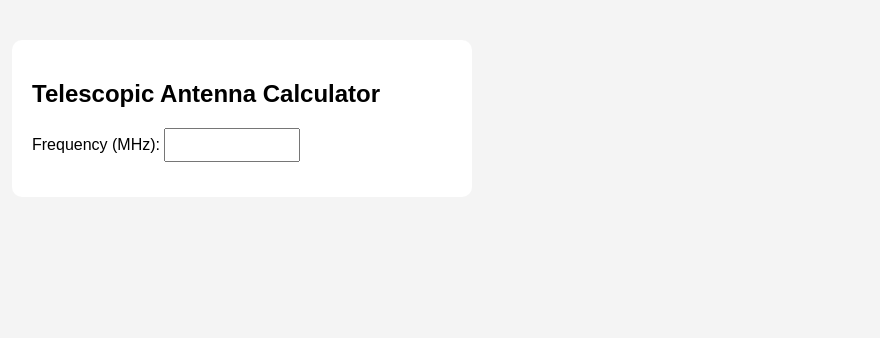
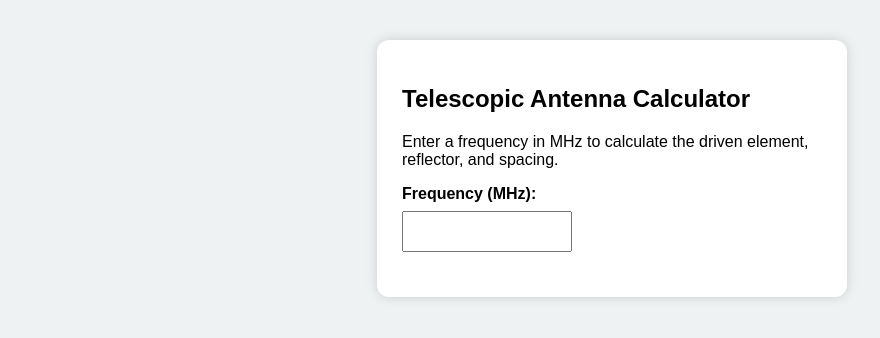
Before and after one commit to patautrey/Antenna_Calculator, a plain HTML site: page index.html in a window 1280 px wide. Shown: the whole page, without its empty margins (28-908 px from the left). Drawn offline with Linux system fonts and the light colour scheme.

Commit message:
Update index.html

```diff
--- a/index.html
+++ b/index.html
@@ -2,20 +2,42 @@
 <html>
 <head>
 <meta charset="UTF-8">
-<title>Telescopic Antenna Calculator</title>
+<title>Antenna Calculator</title>
 <style>
-    body { font-family: Arial; margin: 40px; background: #f4f4f4; }
-    .box { background: white; padding: 20px; border-radius: 10px; width: 420px; }
-    input { width: 120px; padding: 6px; font-size: 16px; }
-    .result { margin-top: 15px; font-size: 18px; }
+    body {
+        font-family: Arial, sans-serif;
+        margin: 40px;
+        background: #eef2f3;
+        display: flex;
+        justify-content: center;
+    }
+    .box {
+        background: white;
+        padding: 25px;
+        border-radius: 12px;
+        width: 420px;
+        box-shadow: 0 0 12px rgba(0,0,0,0.15);
+    }
+    input {
+        width: 150px;
+        padding: 8px;
+        font-size: 18px;
+        margin-top: 8px;
+    }
+    .result {
+        margin-top: 20px;
+        font-size: 18px;
+        line-height: 1.6;
+    }
 </style>
 </head>
 <body>
 
 <div class="box">
 <h2>Telescopic Antenna Calculator</h2>
+<p>Enter a frequency in MHz to calculate the driven element, reflector, and spacing.</p>
 
-<label>Frequency (MHz): </label>
+<label><b>Frequency (MHz):</b></label><br>
 <input id="freq" type="number" step="0.01" oninput="calc()">
 
 <div class="result" id="out"></div>
@@ -24,14 +46,20 @@
 <script>
 function calc() {
     let f = parseFloat(document.getElementById("freq").value);
-    if (!f) { document.getElementById("out").innerHTML = ""; return; }
+    if (!f) {
+        document.getElementById("out").innerHTML = "";
+        return;
+    }
 
+    // Wavelength in meters
     let lambda = 300 / f;
 
+    // Multipliers
     let driven_m = 0.237 * lambda;
     let refl_m   = 0.251 * lambda;
     let space_m  = 0.190 * lambda;
 
+    // Convert to feet
     let driven_ft = driven_m * 3.28084;
     let refl_ft   = refl_m * 3.28084;
     let space_ft  = space_m * 3.28084;
```
